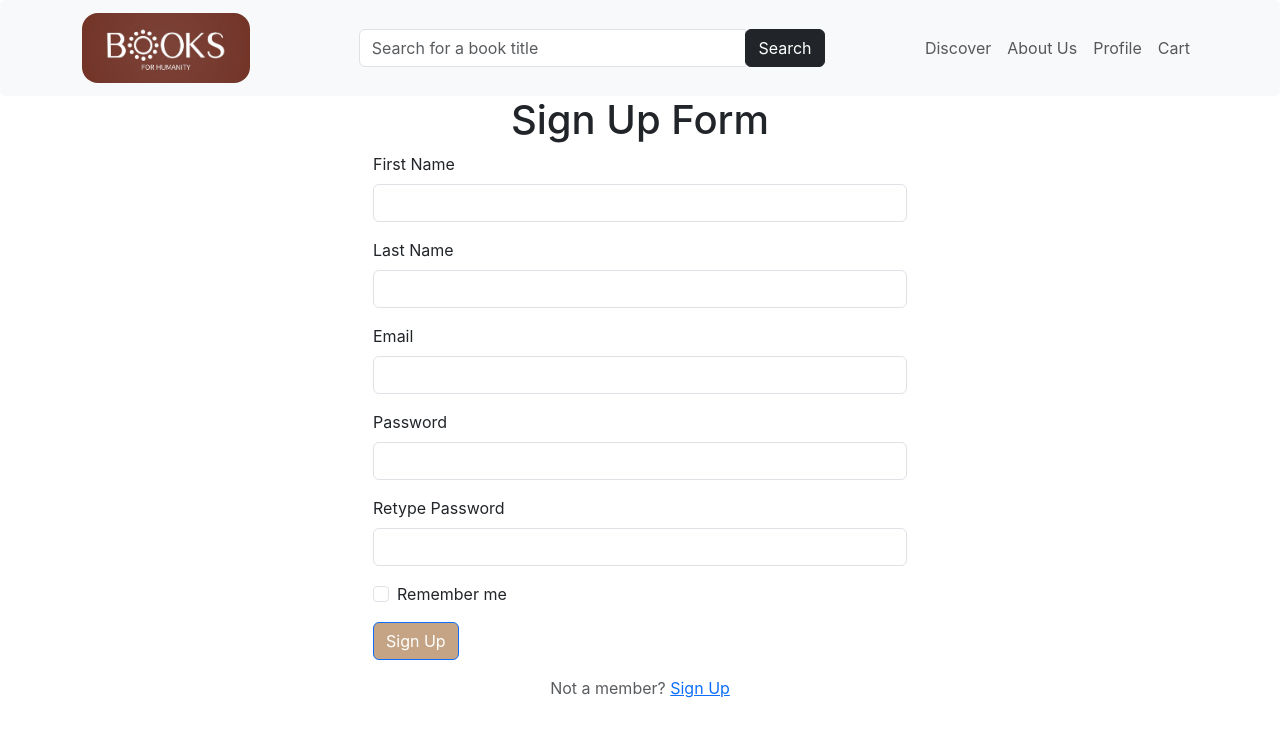
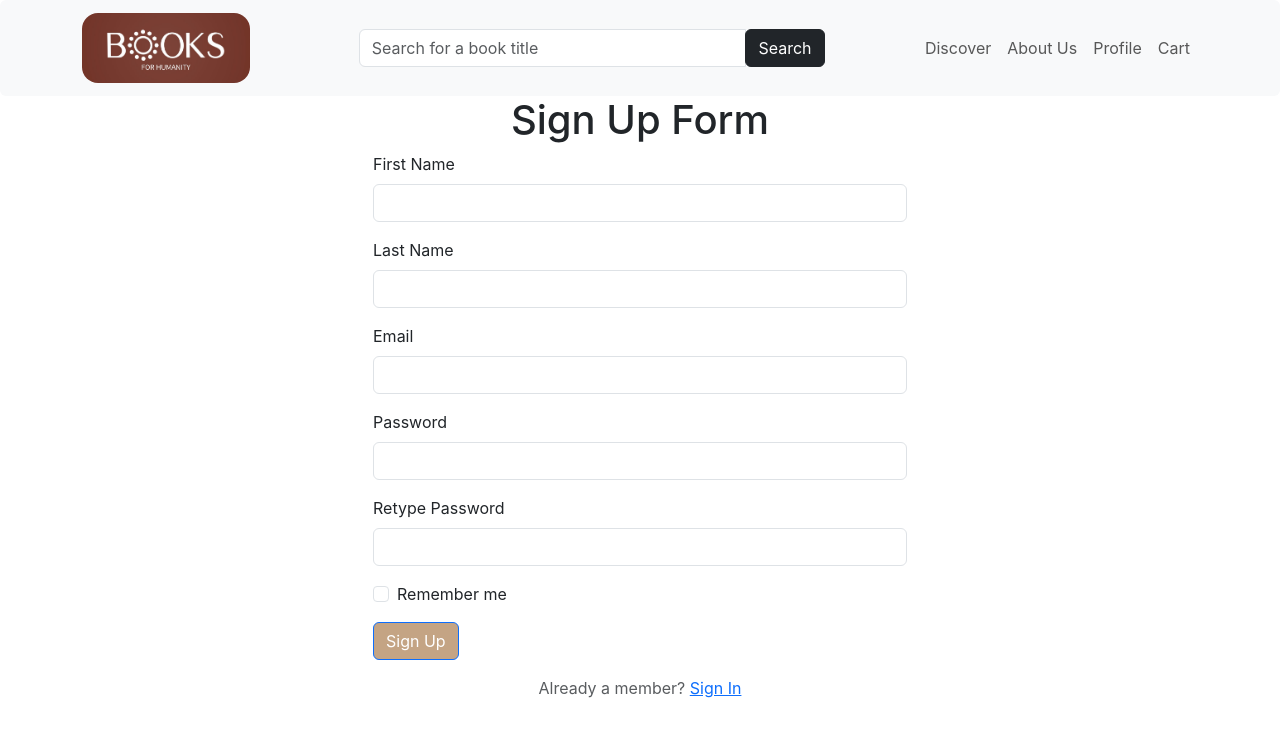
Before and after one commit to DanigCuevas/BooksForHumanity, a React (Create React App) app: page /signup in a window 1280 px wide. Shown: the top 736 px of the page. Built offline with nearby package versions, Linux system fonts and the light colour scheme.

Commit message:
link from signup form to signin form

```diff
--- a/src/components/SignUp.js
+++ b/src/components/SignUp.js
@@ -64,8 +64,8 @@ function SignUp() {
               )}
 
               <p className="small-xl pt-3 text-center">
-                <span className="text-muted">Not a member? </span>
-                <Link to="/signup">Sign Up</Link>
+                <span className="text-muted">Already a member? </span>
+                <Link to="/profile">Sign In</Link>
               </p>
             </form>
           </div>
```
